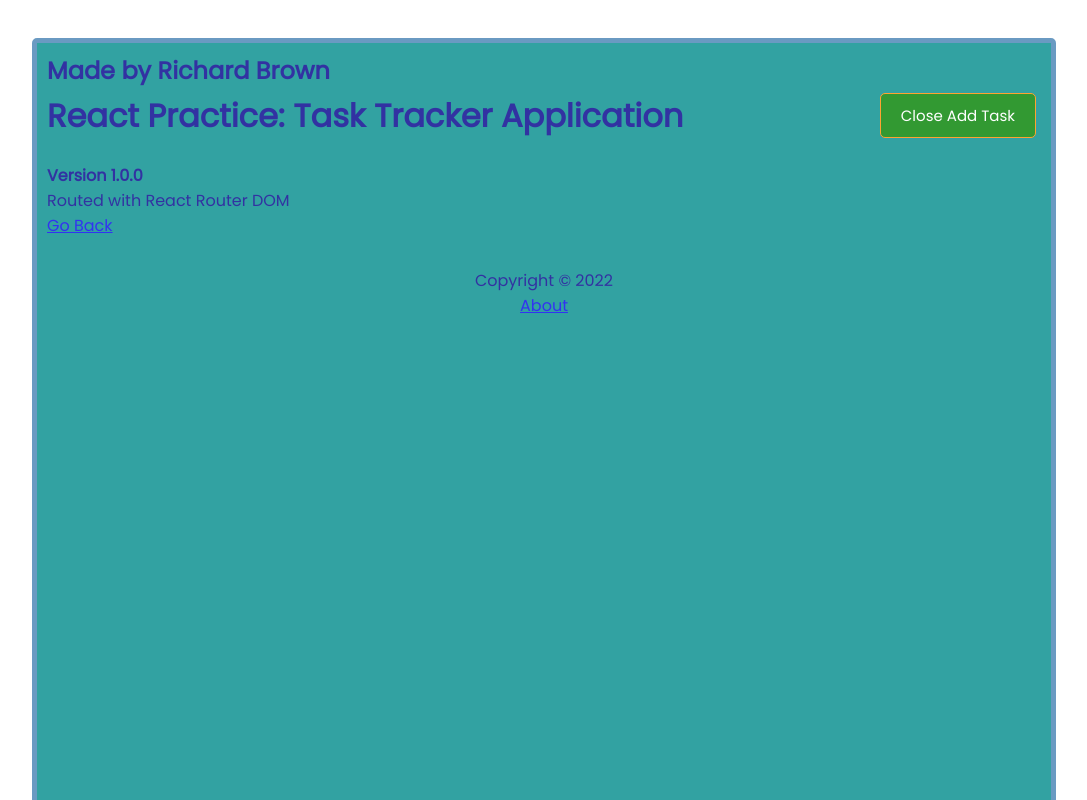
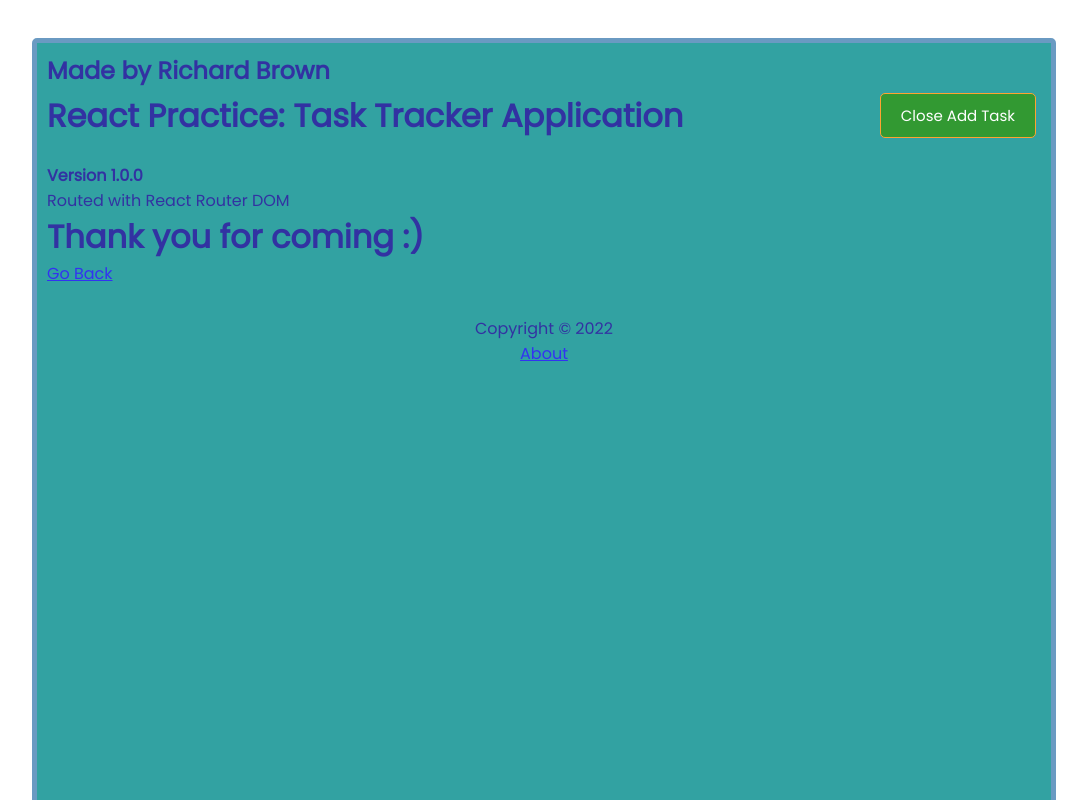
Before and after one commit to number1ricky/Task-Trackn, a React (Create React App) app: page /about in a window 1280 px wide. Shown: the top 800 px of the page, without its empty margins (96-1183 px from the left). Built offline with nearby package versions, Linux system fonts and the light colour scheme; data requests are answered from the project's data file.

Commit message:
nevermind

```diff
--- a/src/components/About.js
+++ b/src/components/About.js
@@ -1,11 +1,12 @@
-import React from 'react'
+import {Link} from 'react-router-dom'
 
 const About = () => {
   return (
     <div>
       <h4>Version 1.0.0</h4>
       <p>Routed with React Router DOM</p>
-      <a href="/">Go Back</a>
+      <h1>Thank you for coming :)</h1>
+      <Link to="/">Go Back</Link>
     </div>
   )
 }
--- a/src/components/Footer.js
+++ b/src/components/Footer.js
@@ -1,8 +1,10 @@
+import {Link} from 'react-router-dom'
+
 const Footer = () => {
   return (
     <footer>
         <p>Copyright &copy; 2022</p>
-        <a href="/about">About</a>
+        <Link to="/about">About</Link>
     </footer>
   )
 }
```
